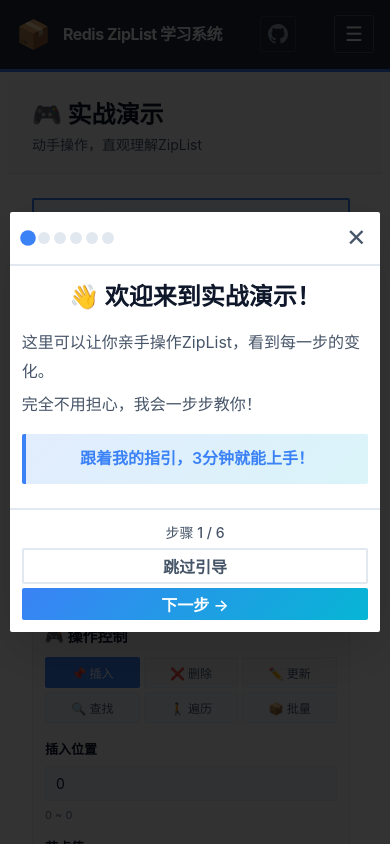
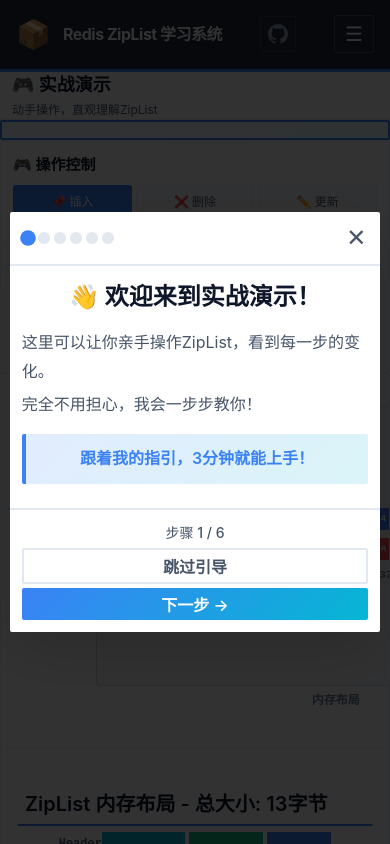
Before and after one commit to fuck-redis/redis-ziplist-animation, a React (Vite) app: page /demo in a window 390 px wide. Shown: the top 844 px of the page. Built offline with nearby package versions, Linux system fonts and the light colour scheme.

Commit message:
feat: refactor MainLayout to CSS Grid with left-center-right-bottom layout

```diff
--- a/src/components/layout/MainLayout.css
+++ b/src/components/layout/MainLayout.css
@@ -1,20 +1,31 @@
+:root {
+  --demo-header-height: 56px;
+  --left-panel-width: 280px;
+  --right-panel-width: 380px;
+  --bottom-panel-height: 60px;
+  --splitter-width: 6px;
+  --control-panel-collapsed-width: 48px;
+  --header-height: 60px;
+}
+
 .main-layout {
   display: flex;
   flex-direction: column;
-  height: calc(100vh - 140px);
-  overflow-y: auto;
-  overflow-x: hidden;
+  height: 100%;
+  overflow: hidden;
 }
 
 .demo-header {
   flex-shrink: 0;
-  padding: 16px 24px;
+  height: var(--demo-header-height);
+  padding: 0 24px;
   display: flex;
   justify-content: space-between;
   align-items: center;
   gap: 16px;
   background: var(--bg-secondary);
   border-bottom: 1px solid var(--border-color);
+  box-sizing: border-box;
 }
 
 .demo-title-section {
@@ -54,29 +65,45 @@
 .layout-container {
   flex: 1;
   display: grid;
-  grid-template-columns: 1fr 400px;
-  gap: 16px;
-  padding: 24px;
+  grid-template-columns: var(--left-panel-width) 1fr auto;
+  grid-template-rows: 1fr auto;
+  grid-template-areas:
+    "left center right"
+    "bottom bottom bottom";
+  gap: 0;
+  overflow: hidden;
+  background: var(--bg-primary);
+}
+
+.left-panel {
+  grid-area: left;
+  background: var(--bg-secondary);
+  border-right: 1px solid var(--border-color);
+  overflow-y: auto;
+  padding: 16px;
+}
+
+.visualization-section {
+  grid-area: center;
+  background: var(--bg-secondary);
+  border: 1px solid var(--border-color);
+  border-radius: 2px;
+  overflow: hidden;
+  display: flex;
+  flex-direction: column;
+  min-width: 300px;
+}
+
+.control-section {
+  grid-area: right;
+  display: flex;
+  flex-direction: column;
   overflow-y: auto;
   overflow-x: hidden;
   background: var(--bg-primary);
-}
-
-.visualization-section {
-  background: var(--bg-secondary);
-  border: 1px solid var(--border-color);
-  border-radius: 2px;
-  overflow: auto;
-  display: flex;
-  flex-direction: column;
-}
-
-.control-section {
-  display: flex;
-  flex-direction: column;
-  gap: 12px;
-  overflow-y: auto;
-  padding-right: 8px;
+  transition: width 0.3s ease;
+  position: relative;
+  flex-shrink: 0;
 }
 
 .control-section::-webkit-scrollbar {
@@ -96,19 +123,129 @@
   background: var(--text-secondary);
 }
 
+.control-section.collapsed {
+  align-items: center;
+  justify-content: flex-start;
+  padding-top: 12px;
+  width: var(--control-panel-collapsed-width) !important;
+}
+
+.bottom-panel {
+  grid-area: bottom;
+  height: var(--bottom-panel-height);
+  background: var(--bg-tertiary);
+  border-top: 1px solid var(--border-color);
+  display: flex;
+  align-items: center;
+  padding: 0 16px;
+}
+
+.splitter {
+  width: var(--splitter-width);
+  background: var(--border-color);
+  cursor: col-resize;
+  flex-shrink: 0;
+  transition: background 0.2s ease;
+  position: relative;
+  grid-area: right;
+  justify-self: start;
+  z-index: 10;
+}
+
+.splitter::after {
+  content: '';
+  position: absolute;
+  top: 50%;
+  left: 50%;
+  transform: translate(-50%, -50%);
+  width: 2px;
+  height: 40px;
+  background: var(--text-secondary);
+  border-radius: 1px;
+  opacity: 0.5;
+}
+
+.splitter:hover {
+  background: var(--primary-color);
+}
+
+.splitter:hover::after {
+  background: white;
+  opacity: 1;
+}
+
+.collapse-btn {
+  position: absolute;
+  left: 8px;
+  top: 12px;
+  width: 28px;
+  height: 28px;
+  background: var(--bg-secondary);
+  border: 1px solid var(--border-color);
+  border-radius: 4px;
+  color: var(--text-secondary);
+  font-size: 14px;
+  cursor: pointer;
+  display: flex;
+  align-items: center;
+  justify-content: center;
+  transition: all 0.2s ease;
+  z-index: 10;
+}
+
+.collapse-btn:hover {
+  background: var(--primary-color);
+  border-color: var(--primary-color);
+  color: white;
+}
+
 @media (max-width: 1200px) {
   .layout-container {
     grid-template-columns: 1fr;
-    grid-template-rows: auto 1fr;
+    grid-template-rows: auto auto 1fr auto;
+    grid-template-areas:
+      "left"
+      "right"
+      "center"
+      "bottom";
   }
 
+  .left-panel,
   .control-section {
-    order: -1;
+    max-height: 25vh;
+    border-right: none;
+    border-bottom: 1px solid var(--border-color);
+  }
+
+  .splitter {
+    display: none;
   }
 }
 
 @media (max-width: 768px) {
-  .main-layout {
-    padding: 8px;
+  .demo-header {
+    height: 48px;
+    padding: 0 12px;
+  }
+
+  .demo-title {
+    font-size: 18px;
+  }
+
+  .demo-subtitle {
+    font-size: 12px;
+  }
+
+  .left-panel,
+  .control-section {
+    max-height: 30vh;
+  }
+
+  .collapse-btn {
+    left: 4px;
+    top: 4px;
+    width: 24px;
+    height: 24px;
+    font-size: 12px;
   }
 }
```
